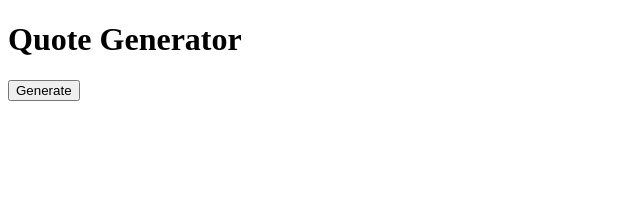
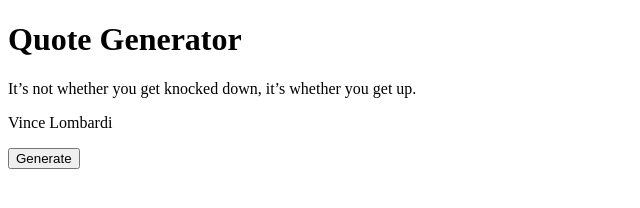
Before and after one commit to jasperalen07/quote-generator-2025, a plain HTML site: page index.html in a window 1280 px wide. Both pictures are taken after a click on the button "Generate". Shown: the whole page, without its empty margins (0-640 px from the left). Drawn offline with Linux system fonts and the light colour scheme.

Commit message:
functionality done

```diff
--- a/index.html
+++ b/index.html
@@ -16,11 +16,12 @@
 
     <main>
         <div class="container">
-             <p id="quotes"> </p>
-             <button>Generate</button>
+             <p id="quotes">Motivation</p>
+             <p id="author">Author</p>
+             <button id="button">Generate</button>
         </div>
     </main>
 
-    <script href="scripts/app.js"></script>
+    <script src="scripts/app.js"></script>
 </body>
 </html>
--- a/scripts/app.js
+++ b/scripts/app.js
@@ -1,4 +1,15 @@
 const quoteGenerator = document.getElementById('quotes');
+const quoteAuthors = document.getElementById('author');
+
+const clickBtn = document.getElementById('button');
+
+clickBtn.addEventListener('click', () => {
+  const randomOutput = Math.floor(Math.random() * quotes.length);
+  const randomQuote = quotes[randomOutput];
+  quoteGenerator.textContent = randomQuote.quote;
+  quoteAuthors.textContent = randomQuote.author;
+
+});
 
 const quotes = [
   {
```
